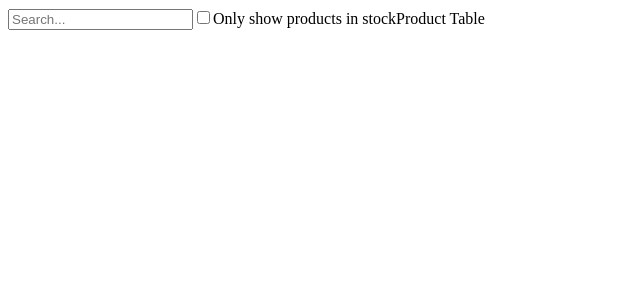
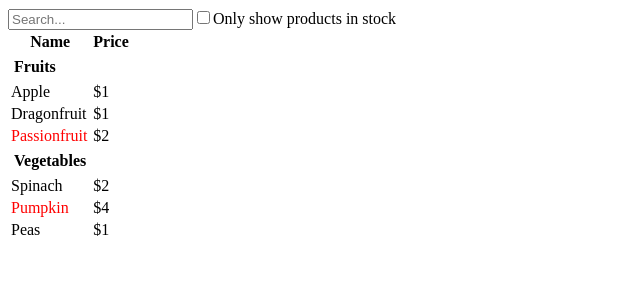
Before and after one commit to cjjasik/grocery-list, a React (Create React App) app: page / in a window 1280 px wide. Shown: the top 300 px of the page, without its empty margins (0-640 px from the left). Built offline with nearby package versions, Linux system fonts and the light colour scheme.

Commit message:
product table, row, category. static complete!

```diff
--- a/src/components/Filter.js
+++ b/src/components/Filter.js
@@ -1,4 +1,3 @@
-// should hold SearchBar + ProductTable
 import SearchBar from "./SearchBar"
 import ProductTable from "./ProductTable"
 
--- a/src/components/ProductCategoryRow.js
+++ b/src/components/ProductCategoryRow.js
@@ -0,0 +1,12 @@
+export default function ProductCategoryRow({category}) {
+    return (
+        <tr>
+            <th>
+                <th colSpan="2">
+                    {category}
+                </th>
+            </th>
+        </tr>
+    );
+
+}
--- a/src/components/ProductRow.js
+++ b/src/components/ProductRow.js
@@ -0,0 +1,13 @@
+export default function ProductRow({grocery}) {
+    const name = grocery.stocked ? grocery.name :
+        <span style={{ color: 'red'}}>
+            {grocery.name}
+        </span>;
+
+    return (
+        <tr>
+            <td>{name}</td>
+            <td>{grocery.price}</td>
+        </tr>
+    );
+}
--- a/src/components/ProductTable.js
+++ b/src/components/ProductTable.js
@@ -1,5 +1,36 @@
-// should hold ProductCategoryRow + ProductRow
+import { groceries } from "../Groceries";
+import ProductCategoryRow from "./ProductCategoryRow";
+import ProductRow from "./ProductRow";
 
 export default function ProductTable() {
-    return "Product Table"
+    const rows = [];
+    let lastCategory = null;
+
+    groceries.forEach((grocery) => {
+        if (grocery.category !== lastCategory) {
+            rows.push(
+                <ProductCategoryRow
+                    category={grocery.category}
+                    key={grocery.category} />
+            );
+        }
+        rows.push(
+            <ProductRow
+                grocery={grocery}
+                key={grocery.name} />
+        );
+    lastCategory = grocery.category;
+    });
+
+    return (
+        <table>
+            <thead>
+                <tr>
+                    <th>Name</th>
+                    <th>Price</th>
+                </tr>
+            </thead>
+            <tbody>{rows}</tbody>
+        </table>
+    );
 }
--- a/src/components/SearchBar.js
+++ b/src/components/SearchBar.js
@@ -1,5 +1,3 @@
-
-
 export default function SearchBar() {
     return (
         <>
```
